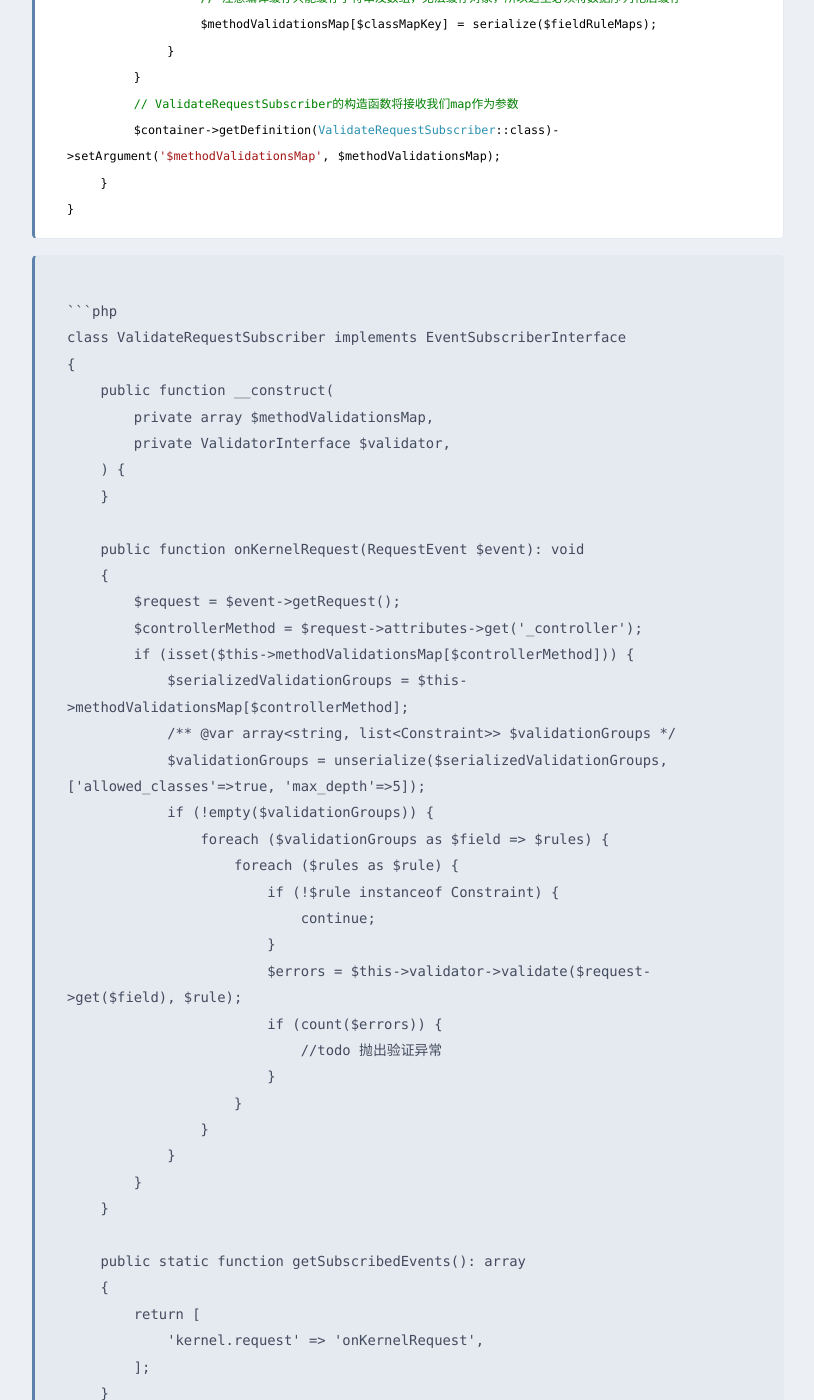
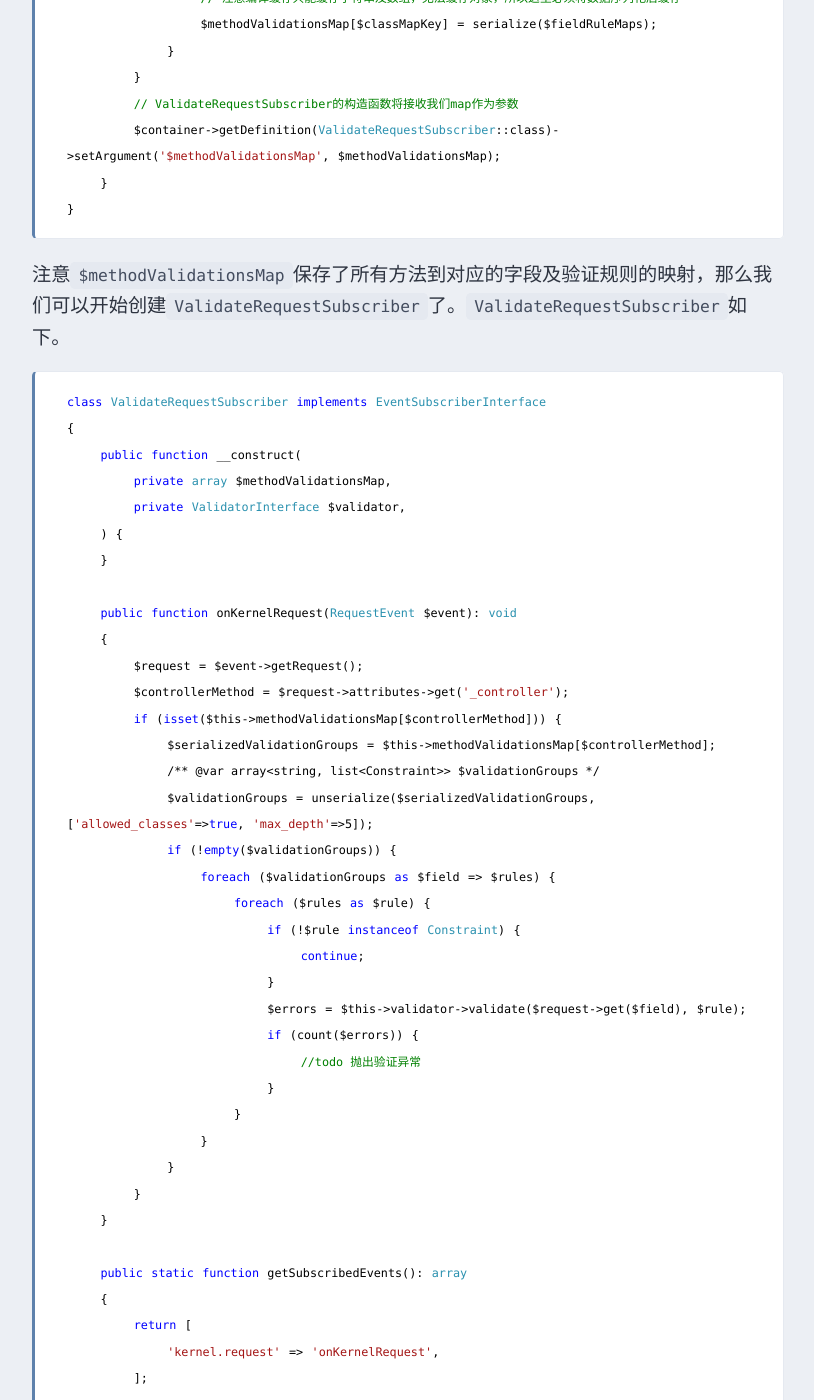
Before and after one commit to ddjkazuma/ddjkazuma.github.io, a Jekyll site: the page built from _posts/2023/2023-03-05-通过Attribute实现Symfony的请求自动验证.md, in a window 1280 px wide and 1400 px high, scrolled down 2742 px. Shown: the whole window, without its empty margins (232-1046 px from the left). Built offline with Jekyll 4.4.1, drawn with Linux system fonts in a browser that asks for light colours; some of the changed text lies outside the part shown.

Commit message:
fix content

````diff
--- a/_posts/2023/2023-03-05-通过Attribute实现Symfony的请求自动验证.md
+++ b/_posts/2023/2023-03-05-通过Attribute实现Symfony的请求自动验证.md
@@ -75,8 +75,7 @@ class ValidateRequestParamPass implements CompilerPassInterface
     }
 }
 ```
-
-```$methodValidationsMap```保存了所有方法到对应的字段及验证规则的映射，那么我们可以开始创建```ValidateRequestSubscriber```了。```ValidateRequestSubscriber```如下。
+注意```$methodValidationsMap```保存了所有方法到对应的字段及验证规则的映射，那么我们可以开始创建```ValidateRequestSubscriber```了。```ValidateRequestSubscriber```如下。
 
 ```php
 class ValidateRequestSubscriber implements EventSubscriberInterface
````
